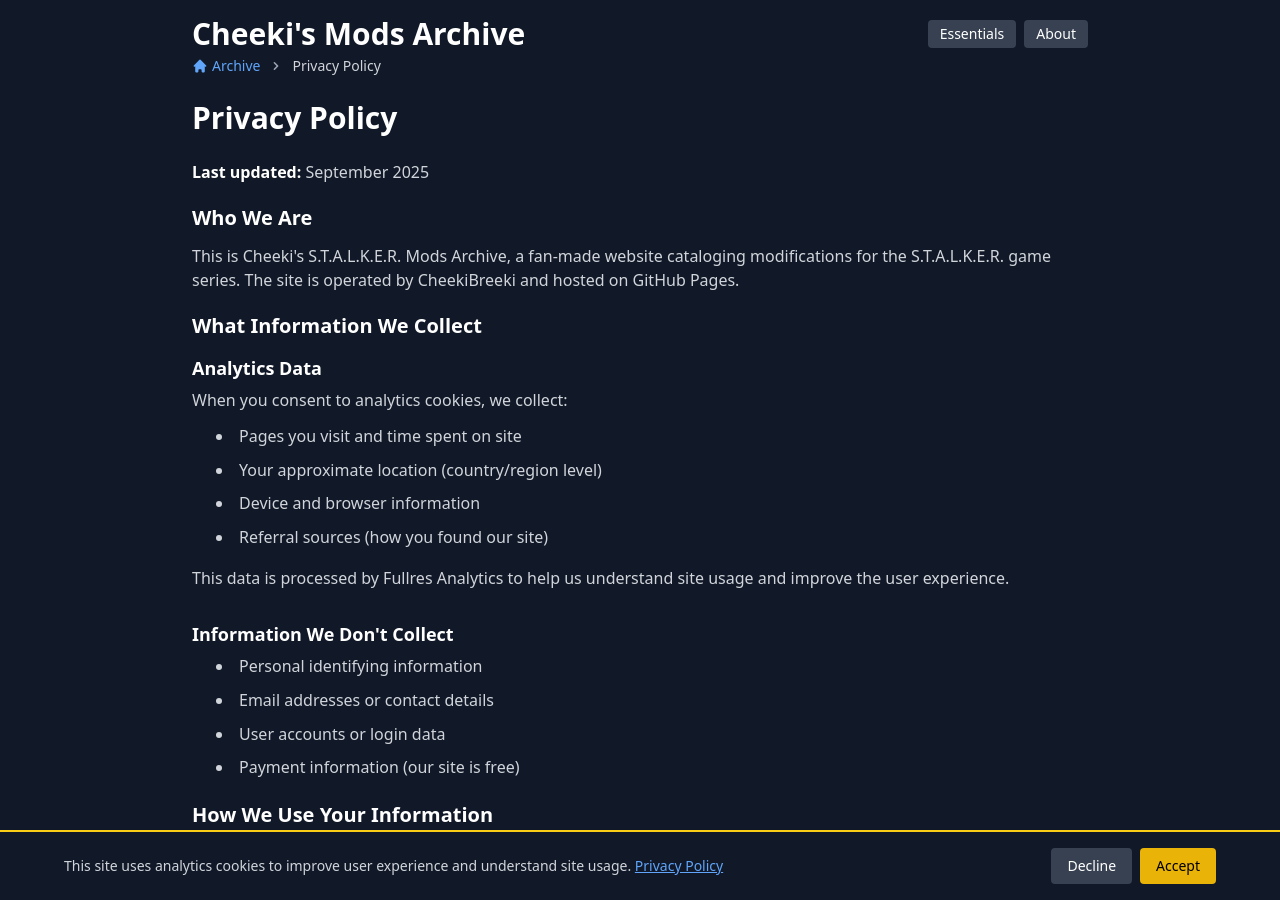
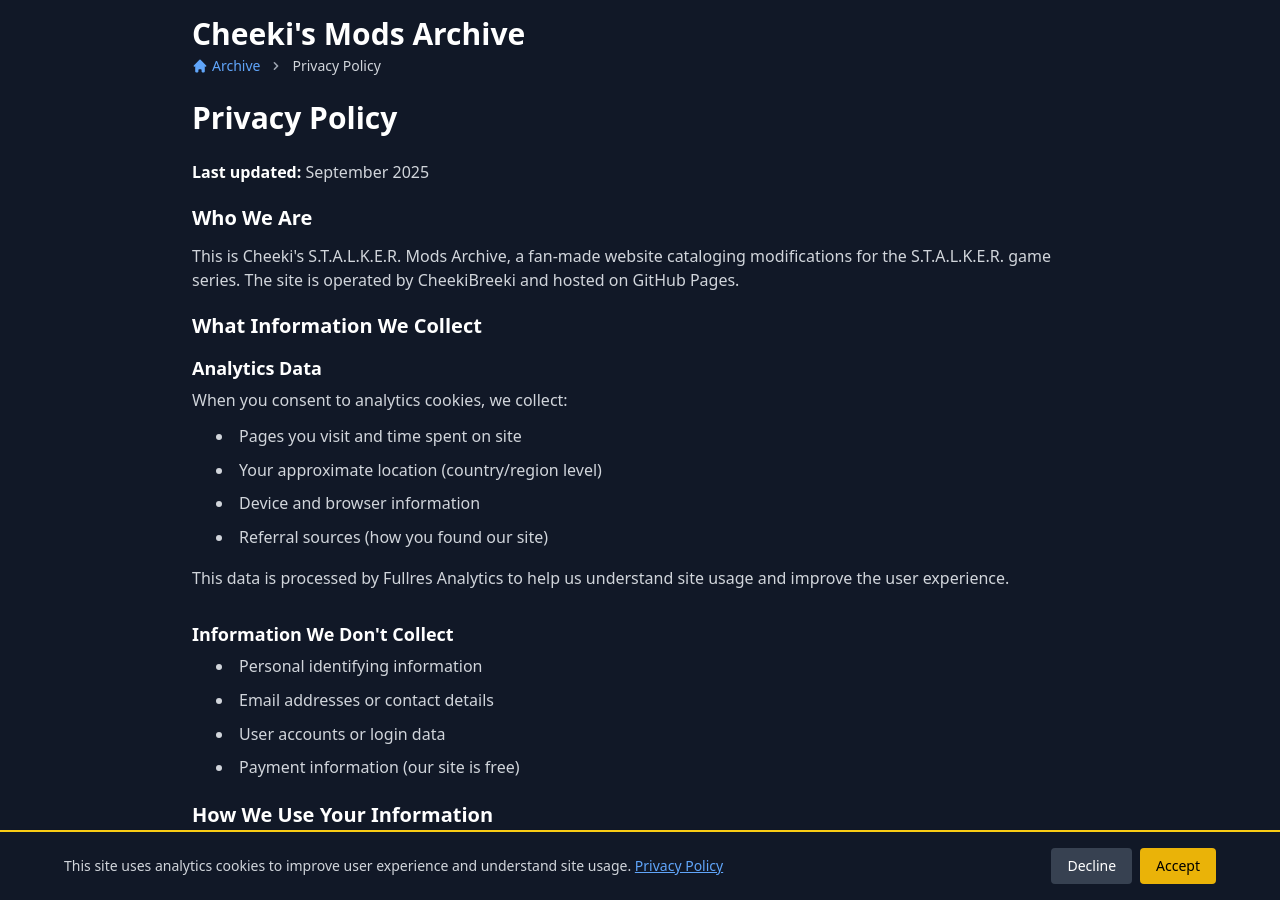
Before and after one commit to Cheekitos/CSMA, a Jekyll site: the page built from privacy-policy.html, in a window 1280 px wide and 900 px high. Built offline with Jekyll 4.4.1, drawn with Linux system fonts in a browser that asks for light colours; nearby versions of some CDN libraries.

Commit message:
Update privacy-policy.html

```diff
--- a/privacy-policy.html
+++ b/privacy-policy.html
@@ -5,15 +5,12 @@
 ---
 
 <div class="max-w-4xl mx-auto">
-  <!-- Header Section with Site Title and Buttons -->
+  <!-- Header Section with Site Title -->
   <div class="flex flex-col sm:flex-row sm:justify-between sm:items-center mb-1 gap-2">
     <a href="{{ '/' | relative_url }}" class="text-3xl font-bold hover:text-yellow-400 transition-colors">
       Cheeki's Mods Archive
     </a>
-    {% include header-buttons.html %}
   </div>
-
-  {% include mobile-buttons.html %}
 
   <!-- Breadcrumb Navigation -->
   <nav class="mb-6" aria-label="Breadcrumb">
@@ -123,6 +120,3 @@
     <p class="text-gray-300">Contact us to exercise these rights.</p>
   </article>
 </div>
-
-{% include about-popup.html %}
-{% include essentials-popup.html %}
```
